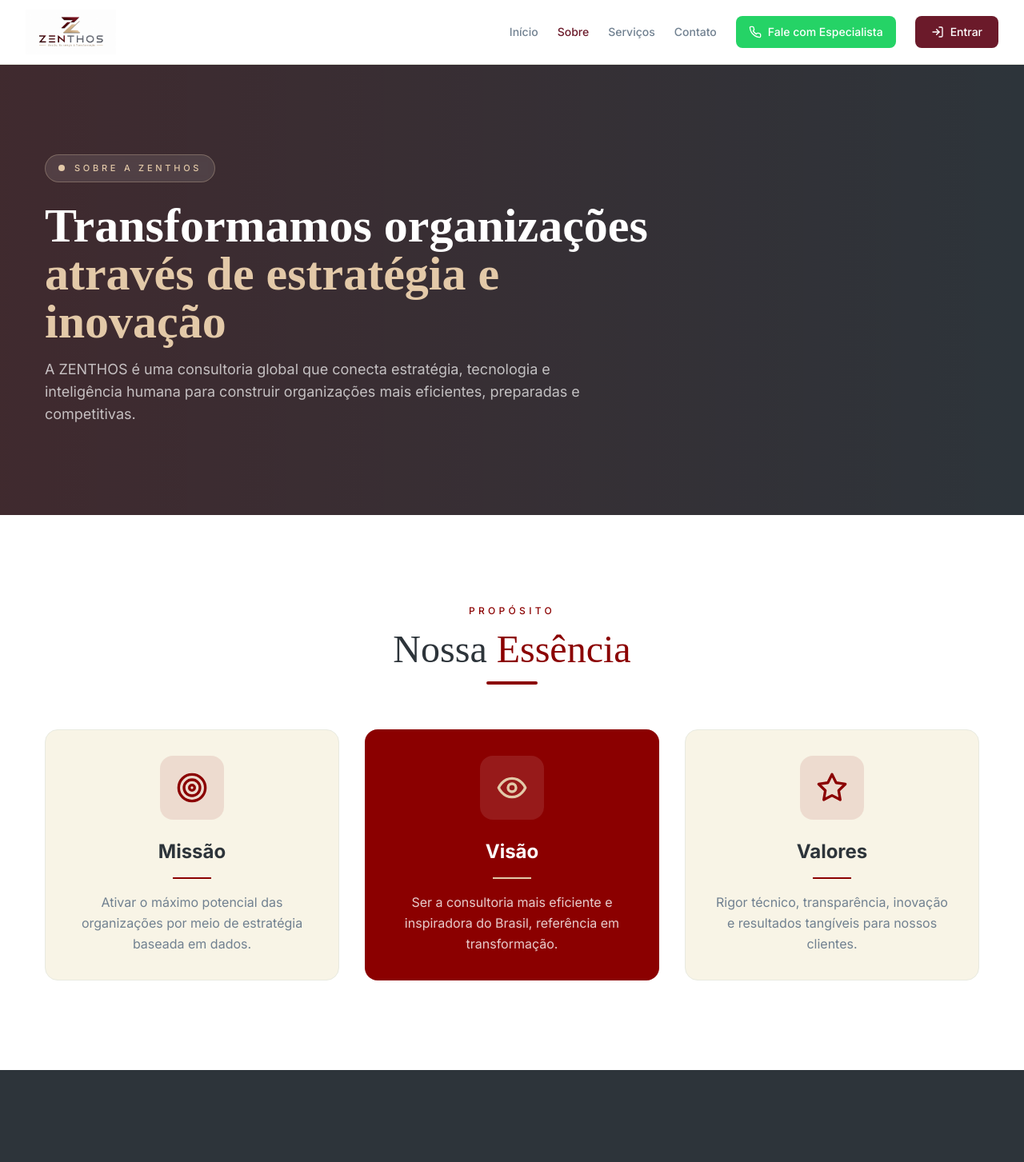
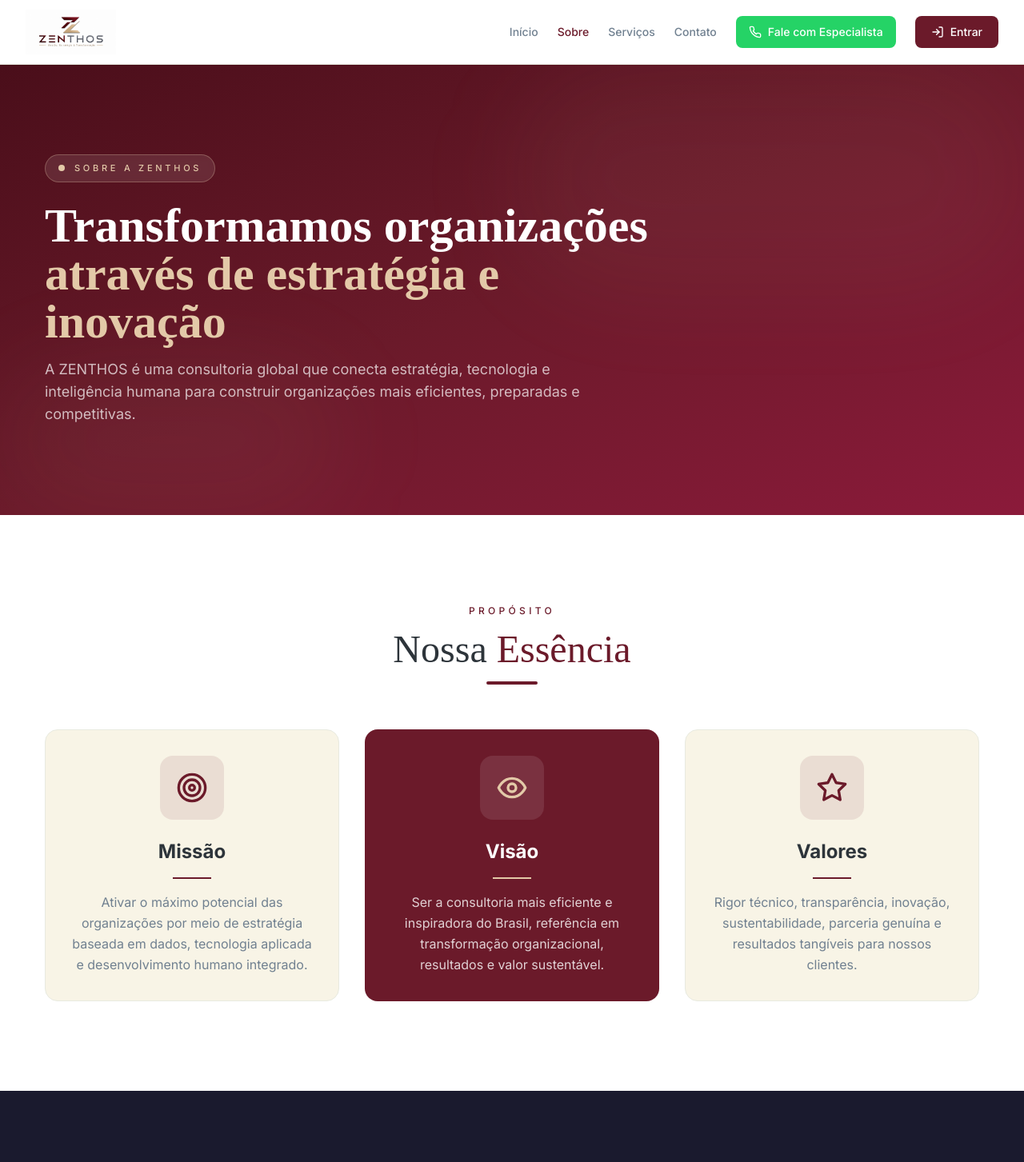
Before and after one commit to trivoroficial/consult_recruit, a Next.js app: page /sobre in a window 1280 px wide. Shown: the top 1453 px of the page at 80% size. Built offline with nearby package versions, Linux system fonts and the light colour scheme.

Commit message:
Update colors and structure in SobrePage component

```diff
--- a/src/app/(paginas)/sobre/page.tsx
+++ b/src/app/(paginas)/sobre/page.tsx
@@ -2,9 +2,7 @@
 
 import { motion } from 'framer-motion'
 import Link from 'next/link'
-import {
-  ArrowRight, Users, Target, Eye, Star
-} from 'lucide-react'
+import { ArrowRight, Users, Target, Eye, Star, Shield, Zap, Globe, Award } from 'lucide-react'
 
 const fadeUp = {
   hidden: { opacity: 0, y: 28 },
@@ -15,8 +13,13 @@ export default function SobrePage() {
   return (
     <div className="min-h-screen bg-[#F8F4E6]">
 
-      <section className="relative py-20 md:py-28 bg-[#2D343A] overflow-hidden">
-        <div className="absolute inset-0 bg-gradient-to-r from-[#8B0000]/20 to-transparent"></div>
+      {/* ===== HERO SOBRE ===== */}
+      <section className="relative overflow-hidden bg-gradient-to-br from-[#4A0E1A] via-[#6B1A2A] to-[#8B1A3A] py-20 md:py-28">
+        <div className="absolute inset-0">
+          <div className="absolute top-0 right-0 w-1/2 h-1/2 bg-[#E3C9A8]/5 rounded-full blur-3xl"></div>
+          <div className="absolute bottom-0 left-0 w-1/3 h-1/3 bg-[#E3C9A8]/5 rounded-full blur-3xl"></div>
+        </div>
+
         <div className="container mx-auto px-4 relative z-10">
           <div className="max-w-3xl">
             <motion.div
@@ -50,14 +53,15 @@ export default function SobrePage() {
         </div>
       </section>
 
+      {/* ===== MISSÃO, VISÃO, VALORES ===== */}
       <section className="py-20 md:py-28 bg-white">
         <div className="container mx-auto px-4">
           <div className="text-center mb-14">
-            <p className="text-xs tracking-[0.36em] text-[#8B0000] uppercase font-medium">Propósito</p>
+            <p className="text-xs tracking-[0.36em] text-[#6B1A2A] uppercase font-medium">Propósito</p>
             <h2 className="mt-4 font-serif text-4xl text-[#2D343A] md:text-5xl">
-              Nossa <span className="text-[#8B0000]">Essência</span>
+              Nossa <span className="text-[#6B1A2A]">Essência</span>
             </h2>
-            <div className="w-16 h-1 bg-[#8B0000] rounded-full mx-auto mt-4"></div>
+            <div className="w-16 h-1 bg-[#6B1A2A] rounded-full mx-auto mt-4"></div>
           </div>
 
           <div className="grid gap-8 md:grid-cols-3">
@@ -68,18 +72,19 @@ export default function SobrePage() {
               viewport={{ once: true, amount: 0.3 }}
               variants={fadeUp}
             >
-              <div className="w-20 h-20 bg-[#8B0000]/10 rounded-2xl flex items-center justify-center mx-auto mb-6">
-                <Target className="h-10 w-10 text-[#8B0000]" />
+              <div className="w-20 h-20 bg-[#6B1A2A]/10 rounded-2xl flex items-center justify-center mx-auto mb-6">
+                <Target className="h-10 w-10 text-[#6B1A2A]" />
               </div>
               <h3 className="text-2xl font-bold text-[#2D343A]">Missão</h3>
-              <div className="w-12 h-0.5 bg-[#8B0000] mx-auto my-4"></div>
+              <div className="w-12 h-0.5 bg-[#6B1A2A] mx-auto my-4"></div>
               <p className="text-[#708090] leading-relaxed">
-                Ativar o máximo potencial das organizações por meio de estratégia baseada em dados.
+                Ativar o máximo potencial das organizações por meio de estratégia baseada em dados,
+                tecnologia aplicada e desenvolvimento humano integrado.
               </p>
             </motion.div>
 
             <motion.div
-              className="bg-[#8B0000] border border-[#8B0000]/20 rounded-2xl p-8 text-center hover:shadow-xl hover:-translate-y-2 transition-all duration-300 text-white"
+              className="bg-[#6B1A2A] border border-[#6B1A2A]/20 rounded-2xl p-8 text-center hover:shadow-xl hover:-translate-y-2 transition-all duration-300 text-white"
               initial="hidden"
               whileInView="visible"
               viewport={{ once: true, amount: 0.3 }}
@@ -91,7 +96,8 @@ export default function SobrePage() {
               <h3 className="text-2xl font-bold">Visão</h3>
               <div className="w-12 h-0.5 bg-[#E3C9A8] mx-auto my-4"></div>
               <p className="text-white/80 leading-relaxed">
-                Ser a consultoria mais eficiente e inspiradora do Brasil, referência em transformação.
+                Ser a consultoria mais eficiente e inspiradora do Brasil, referência em
+                transformação organizacional, resultados e valor sustentável.
               </p>
             </motion.div>
 
@@ -102,20 +108,22 @@ export default function SobrePage() {
               viewport={{ once: true, amount: 0.3 }}
               variants={fadeUp}
             >
-              <div className="w-20 h-20 bg-[#8B0000]/10 rounded-2xl flex items-center justify-center mx-auto mb-6">
-                <Star className="h-10 w-10 text-[#8B0000]" />
+              <div className="w-20 h-20 bg-[#6B1A2A]/10 rounded-2xl flex items-center justify-center mx-auto mb-6">
+                <Star className="h-10 w-10 text-[#6B1A2A]" />
               </div>
               <h3 className="text-2xl font-bold text-[#2D343A]">Valores</h3>
-              <div className="w-12 h-0.5 bg-[#8B0000] mx-auto my-4"></div>
+              <div className="w-12 h-0.5 bg-[#6B1A2A] mx-auto my-4"></div>
               <p className="text-[#708090] leading-relaxed">
-                Rigor técnico, transparência, inovação e resultados tangíveis para nossos clientes.
+                Rigor técnico, transparência, inovação, sustentabilidade,
+                parceria genuína e resultados tangíveis para nossos clientes.
               </p>
             </motion.div>
           </div>
         </div>
       </section>
 
-      <section className="py-20 md:py-28 bg-[#2D343A]">
+      {/* ===== NÚMEROS ===== */}
+      <section className="py-20 md:py-28 bg-[#1A1A2E]">
         <div className="container mx-auto px-4">
           <div className="grid grid-cols-2 md:grid-cols-4 gap-8">
             <div className="text-center">
@@ -138,7 +146,8 @@ export default function SobrePage() {
         </div>
       </section>
 
-      <section className="py-16 md:py-20 bg-[#8B0000]">
+      {/* ===== CTA ===== */}
+      <section className="py-16 bg-gradient-to-br from-[#4A0E1A] to-[#6B1A2A]">
         <div className="container mx-auto px-4 text-center">
           <h2 className="font-serif text-3xl md:text-4xl text-white">
             Pronto para transformar sua organização?
@@ -148,13 +157,13 @@ export default function SobrePage() {
           </p>
           <div className="mt-8 flex flex-col justify-center gap-3 sm:flex-row">
             <Link href="/cadastro">
-              <button className="px-8 py-4 text-sm font-semibold text-[#8B0000] bg-white rounded-lg hover:bg-[#E3C9A8] transition-all duration-300 shadow-lg hover:shadow-xl hover:-translate-y-1 flex items-center justify-center gap-2">
+              <button className="px-8 py-4 text-sm font-semibold text-[#6B1A2A] bg-white rounded-lg hover:bg-[#E3C9A8] transition-all duration-300 shadow-lg hover:shadow-xl hover:-translate-y-1 flex items-center justify-center gap-2">
                 Solicitar Diagnóstico
                 <ArrowRight className="h-5 w-5" />
               </button>
             </Link>
             <Link href="/contato">
-              <button className="px-8 py-4 text-sm font-semibold text-white border-2 border-white/60 rounded-lg hover:bg-white hover:text-[#8B0000] hover:border-white transition-all duration-300">
+              <button className="px-8 py-4 text-sm font-semibold text-white border-2 border-white/60 rounded-lg hover:bg-white hover:text-[#6B1A2A] hover:border-white transition-all duration-300">
                 Falar com Especialista
               </button>
             </Link>
```
